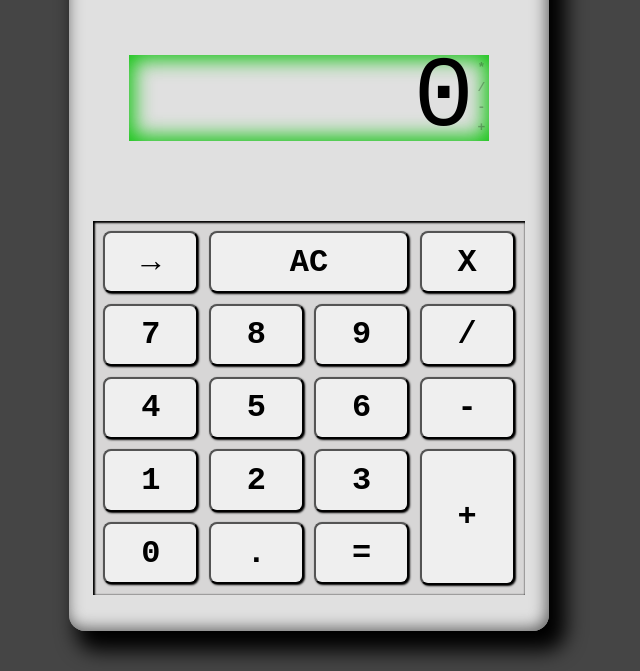
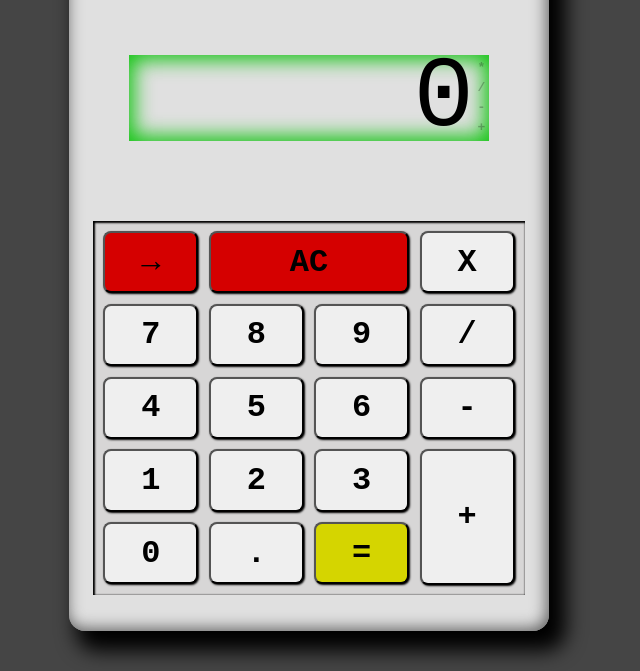
Before and after one commit to BASU4100/calculator, a plain HTML site: page index.html in a window 1280 px wide. Shown: the part 129-800 px from the top of the page, without its empty margins (331-971 px from the left). Drawn offline with Linux system fonts and the light colour scheme; a web font is replaced by a local one.

Commit message:
Highlighted a key buttons to increase there significance.

```diff
--- a/style.css
+++ b/style.css
@@ -108,3 +108,11 @@ button {
 #k\+ {
     margin-bottom: var(--button-margin);
 }
+
+#del, #AC {
+    background: #d50000;
+}
+
+#k\= {
+    background: #d5d500;
+}
```
